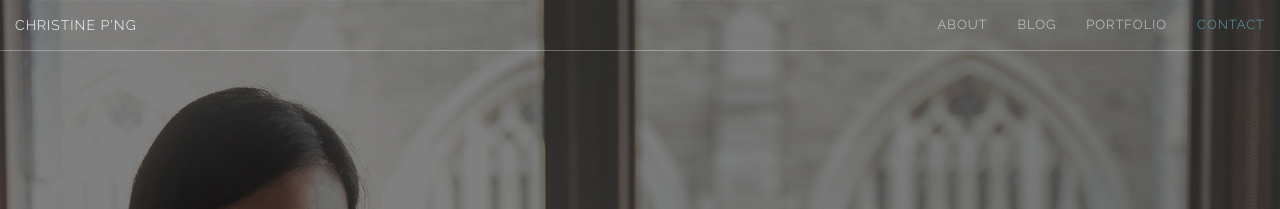
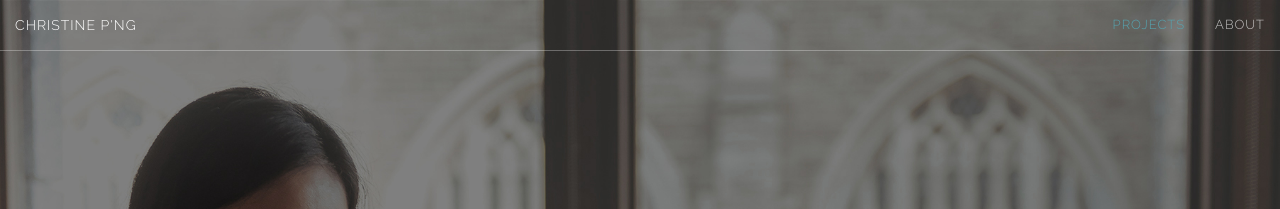
Before and after one commit to chspng/christinepng.ca, a Jekyll site: the page built from index.html, in a window 1280 px wide. Shown: the top 209 px of the page. Built offline with Jekyll 4.4.1, drawn with Linux system fonts in a browser that asks for light colours.

Commit message:
Simplified nav to have fewer options

```diff
--- a/_includes/nav.html
+++ b/_includes/nav.html
@@ -1,4 +1,4 @@
-<nav id="mainNav" class="navbar navbar-default navbar-fixed-top">
+<nav id="mainNav" class="navbar navbar-default navbar-fixed-top bg-inverse">
     <div class="container-fluid">
         <!-- Brand and toggle get grouped for better mobile display -->
         <div class="navbar-header">
@@ -8,24 +8,26 @@
                 <span class="icon-bar"></span>
                 <span class="icon-bar"></span>
             </button>
-            <a class="navbar-brand page-scroll" href="#page-top" style="font-family: 'Raleway', sans-serif; font-weight: 300;">CHRISTINE P'NG</a>
+            <a class="navbar-brand page-scroll" href="#page-top" style="font-family: 'Raleway', sans-serif; font-weight: 300;">Christine P'ng</a>
         </div>
 
         <!-- Collect the nav links, forms, and other content for toggling -->
         <div class="collapse navbar-collapse" id="bs-example-navbar-collapse-1">
             <ul class="nav navbar-nav navbar-right">
                 <li>
-                    <a class="page-scroll" href="#about" style="font-weight: 300;">ABOUT</a>
+                    <a class="page-scroll" href="#portfolio" style="font-weight: 300;">Projects</a>
                 </li>
+
                 <li>
+                    <a class="page-scroll" href="#about" style="font-weight: 300;">About</a>
+                </li>
+                <!-- <li>
                     <a class="page-scroll" href="blog" style="font-weight: 300;">BLOG</a>
-                </li>
-                <li>
-                    <a class="page-scroll" href="#portfolio" style="font-weight: 300;">PORTFOLIO</a>
-                </li>
-                <li>
+                </li> -->
+
+                <!-- <li>
                     <a class="page-scroll" href="#contact" style="font-weight: 300;">CONTACT</a>
-                </li>
+                </li> -->
             </ul>
         </div>
         <!-- /.navbar-collapse -->
```
